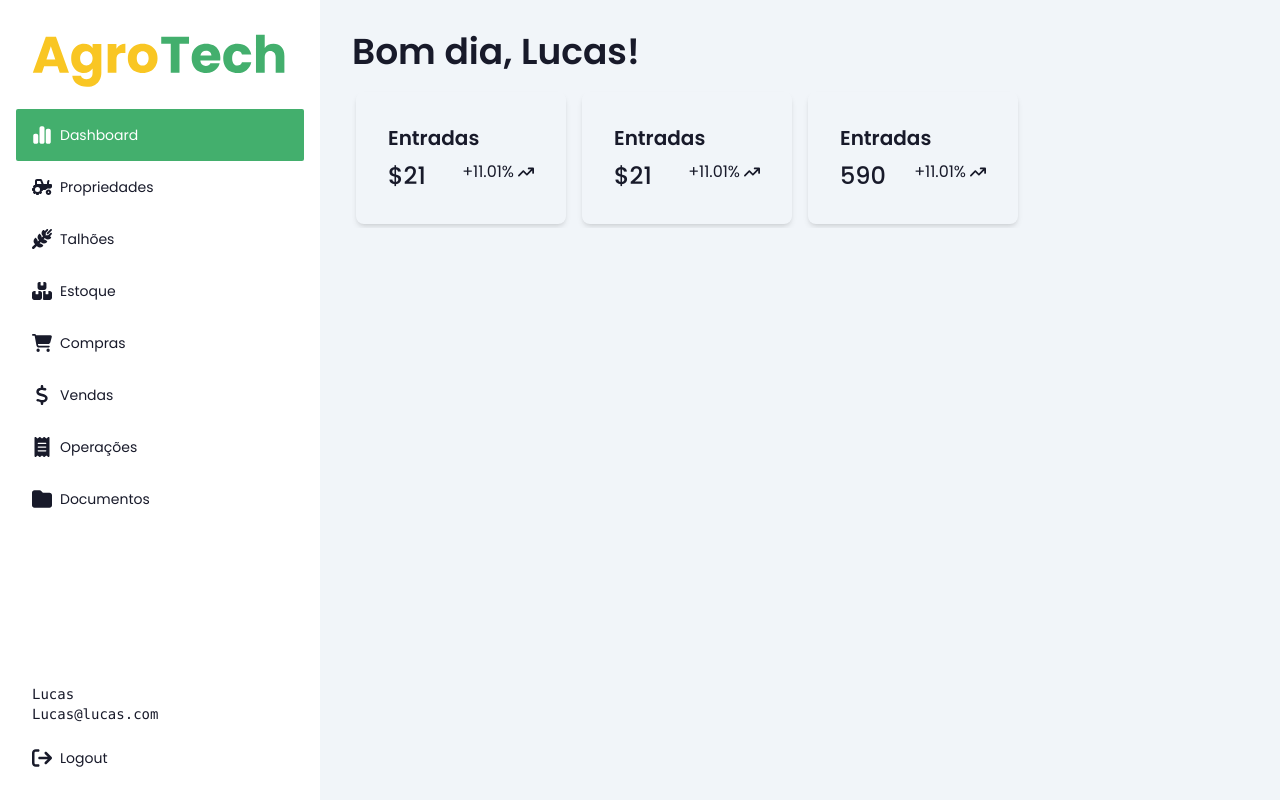
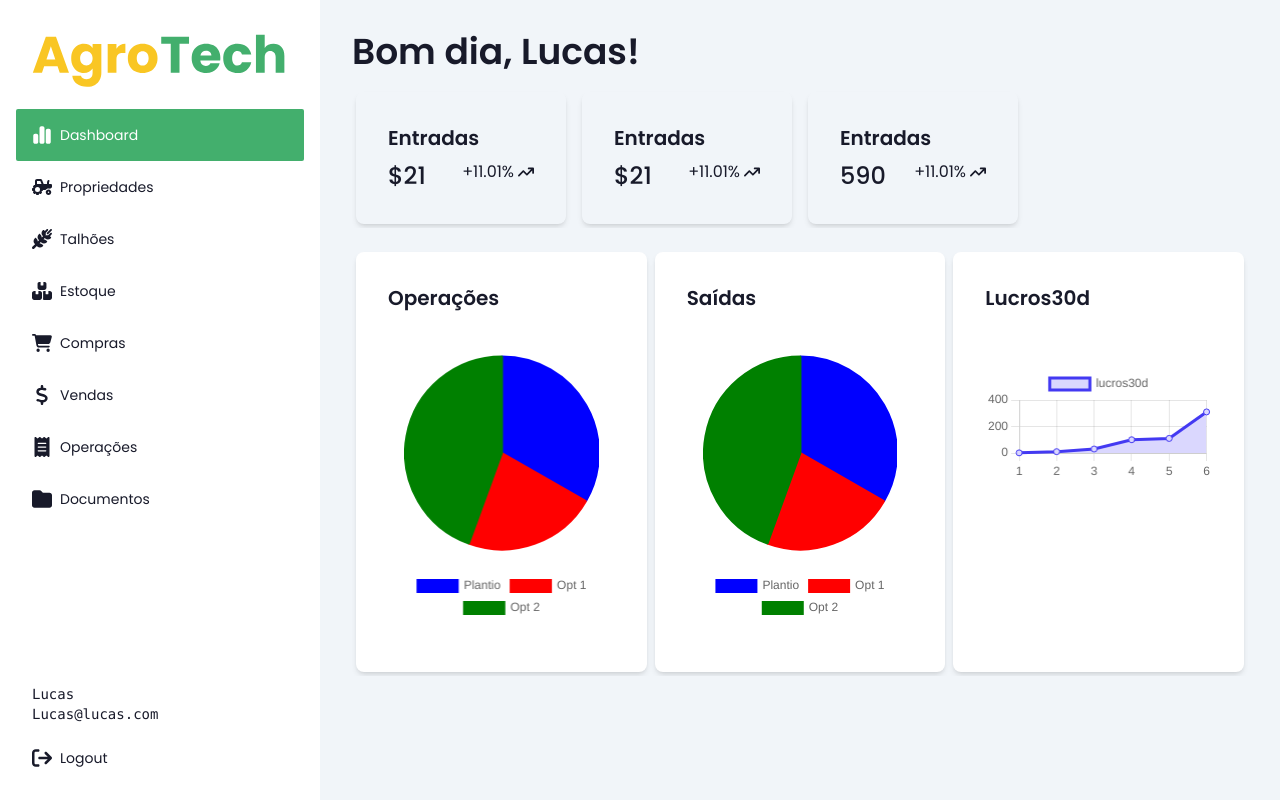
Before and after one commit to lvisentin/agro-front, a Next.js app: page /internal/dashboard in a window 1280 px wide. Built offline with nearby package versions, Linux system fonts and the light colour scheme.

Commit message:
fixing charts style

```diff
--- a/app/internal/dashboard/page.tsx
+++ b/app/internal/dashboard/page.tsx
@@ -20,9 +20,9 @@ export default function Home() {
         </div>
 
         <div className="grid xl:grid-cols-3 lg:grid-cols-2 gap-2 p-1 mb-5">
-            {/* <PieChart title={'Operações'} />
+            <PieChart title={'Operações'} />
             <PieChart title={'Saídas'} />
-            <LineChart title={'Lucros30d'} /> */}
+            <LineChart title={'Lucros30d'} />
         </div>
       </main>
   )
--- a/components/InfoCard/InfoCard.tsx
+++ b/components/InfoCard/InfoCard.tsx
@@ -6,7 +6,7 @@ import { faArrowTrendUp } from "@fortawesome/free-solid-svg-icons";
 function InfoCard(props: InfoCardProps) {
   return (
     <div className="card w-94 rounded-lg shadow-md">
-      <div className="card-body relative">
+      <div className="card-body">
         <p className="card-title">
           {props.title}
         </p>
--- a/components/LineChart/LineChart.tsx
+++ b/components/LineChart/LineChart.tsx
@@ -24,7 +24,7 @@ ChartJS.register(
   Legend
 );
 
-export default function PieChart({title}: LineChartProps) {
+export default function LineChart({title}: LineChartProps) {
 
   const [chartData, setChartData] = useState<any>({
     datasets: [],
@@ -39,7 +39,7 @@ export default function PieChart({title}: LineChartProps) {
       datasets: [
         {
           fill: true,
-          label: false,
+          label: 'lucros30d',
           data: [1, 10, 30, 100, 110, 310],
           borderColor: '#4339F2',
           backgroundColor: '#DAD7FE',
@@ -51,7 +51,7 @@ export default function PieChart({title}: LineChartProps) {
       responsive: true,
       plugins: {
         legend: {
-          position:  false,
+          position:  'top',
         },
         title: {
           display: false,
@@ -61,9 +61,13 @@ export default function PieChart({title}: LineChartProps) {
   }, [])
 
   return (
-    <div className='col-span-1 w-full m-auto p-4 rounded-lg bg-white'>
-      <p className='text-2xl font-semibold'>{title}</p>
-      <Line className='w-auto' data={chartData} options={chartOptions} />
+    <div className='card w-94 bg-white rounded-lg shadow-md'>
+      <div className='card-body relative'>
+        <h2 className='card-title'>{title}</h2>
+        <div className=' lg:h-[40vh] h-[30vh] flex align-center justify-center lg:pt-12'>
+          <Line data={chartData} options={chartOptions} />
+        </div>
+      </div>
     </div>
   );
 }
--- a/components/PieChart/PieChart.tsx
+++ b/components/PieChart/PieChart.tsx
@@ -40,9 +40,13 @@ export default function PieChart({title}: PieChartProps) {
   }, [])
 
   return (
-    <div className='col-span-1 w-full m-auto p-4 rounded-lg bg-white'>
-      <p className='text-2xl font-semibold'>{title}</p>
-      <Pie className='w-auto' data={chartData} options={chartOptions} />
+    <div className='card w-94 bg-white rounded-lg shadow-md'>
+      <div className='card-body'>
+        <h2 className='card-title'>{title}</h2>
+        <div className='md:col-span-1 lg:h-[40vh] h-[20vh] p-4'>
+          <Pie data={chartData} options={chartOptions} />
+        </div>
+      </div>
     </div>
   );
 }
```
